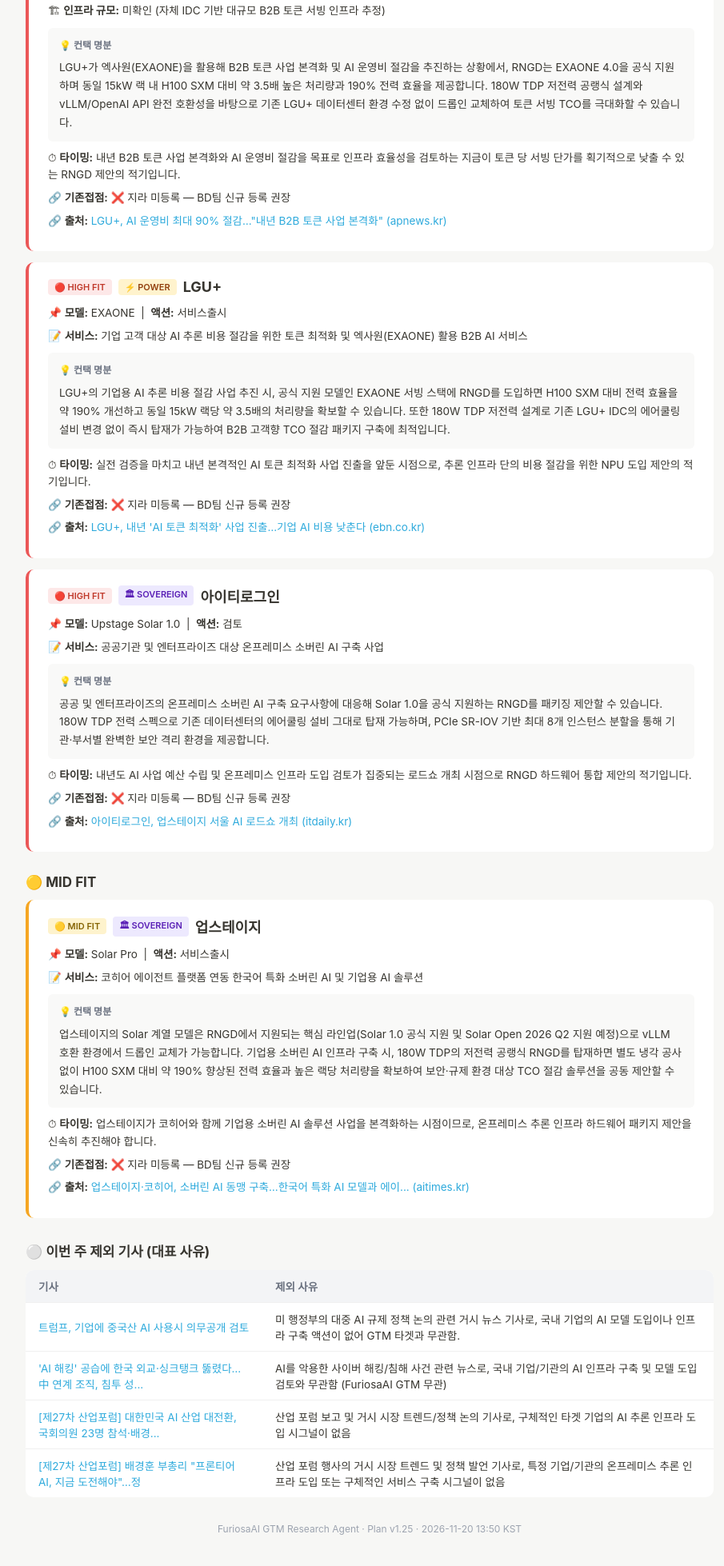
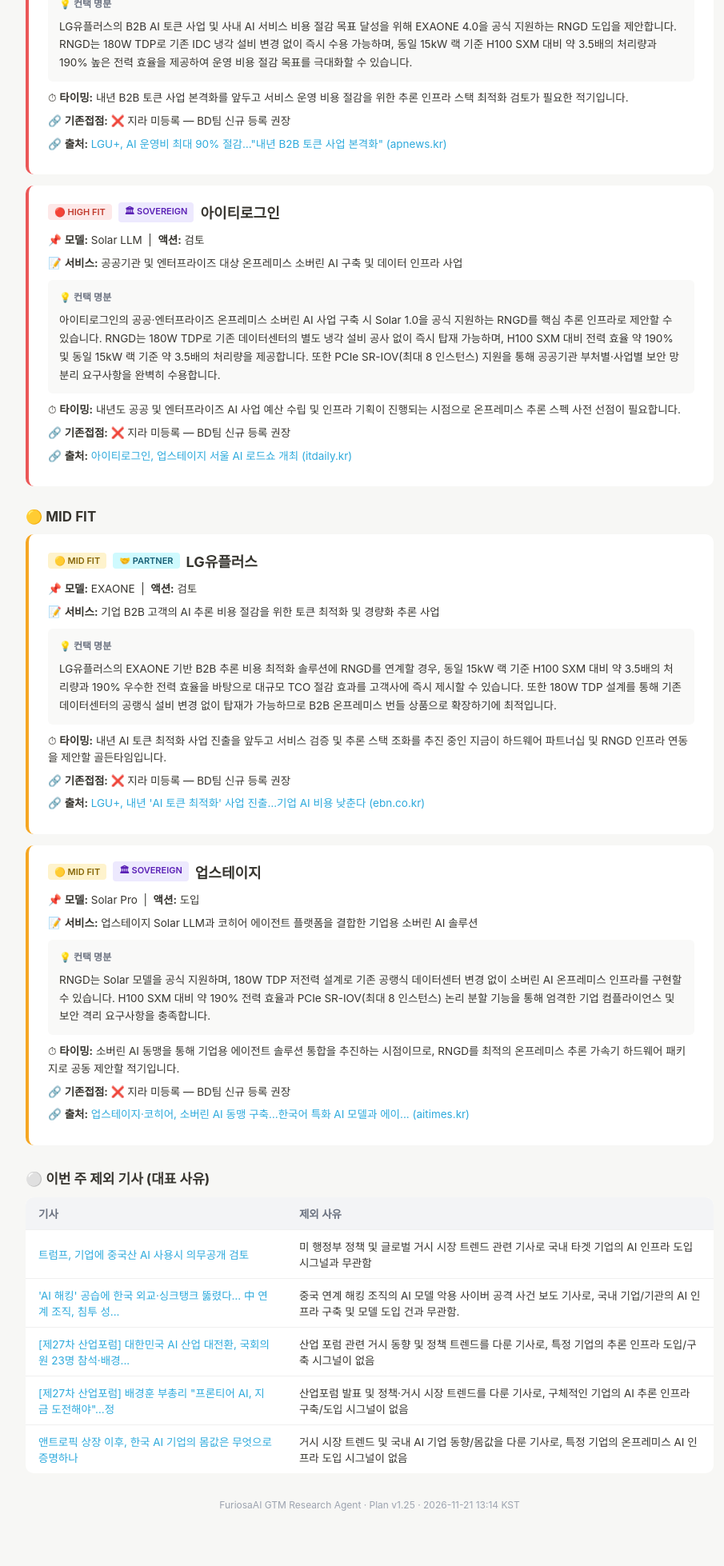
Before and after one commit to boyoonjung1806/furiosa-gtm-report, a plain HTML site: page index.html in a window 1280 px wide. Shown: the part 790-2748 px from the top of the page at 80% size, without its empty margins (178-1083 px from the left). After the commit the page ends 2719 px from the top, so only its background shows below. Drawn offline with Linux system fonts and the light colour scheme.

Commit message:
Weekly report 2026-11-21

```diff
--- a/index.html
+++ b/index.html
@@ -37,8 +37,8 @@
   <div class="header">
     <h1>📡 GTM 위클리 리서치 리포트 — 2026년 11월 46주차</h1>
     <div class="meta">
-      🤖 자동 생성 리포트 | 수집 일시: 2026-11-20 13:38 KST<br>
-      수집 기사: 9건 | FIT 판정: 🔴 HIGH 4건 · 🟡 MID 1건 · 🔵 LOW 0건<br>
+      🤖 자동 생성 리포트 | 수집 일시: 2026-11-21 13:04 KST<br>
+      수집 기사: 10건 | FIT 판정: 🔴 HIGH 3건 · 🟡 MID 2건 · 🔵 LOW 0건<br>
       데이터 소스: 네이버 뉴스 API + Google RSS | 분석: Gemini 2.5 Flash (Plan v1.25) | 기존접점: Jira DMD 실시간 조회
     </div>
   </div>
@@ -52,13 +52,13 @@
             <span class="company">LG디스플레이</span>
           </div>
           <div class="card-row">📌 <b>모델:</b> EXAONE &nbsp;|&nbsp; <b>액션:</b> 도입</div>
-          <div class='card-row'>📝 <b>서비스:</b> 사내 데이터 유출 방지 및 보안 강화를 위한 EXAONE 기반 사내 생성형 AI 서비스</div>
+          <div class='card-row'>📝 <b>서비스:</b> 사내 정보 유출 방지 및 보안 강화를 위한 EXAONE 기반 사내 생성형 AI 서비스</div>
 
           <div class="card-section">
             <div class="section-label">💡 컨택 명분</div>
-            <div>LG디스플레이의 EXAONE 기반 사내 온프레미스 AI 인프라는 외부 데이터 유출 방지와 철저한 사내 보안 유지가 핵심입니다. 180W TDP의 RNGD는 기존 데이터센터의 냉각 설비 변경 없이 즉시 수용 가능하며, 동일 15kW 랙 기준 H100 SXM 대비 약 3.5배의 추론 처리량과 190%의 전력 효율을 제공하여 운영 비용(TCO)을 대폭 절감합니다. 아울러 PCIe SR-IOV(최대 8 인스턴스 분할) 기능을 통해 부서 및 업무별 보안 등급에 맞춘 격리된 온프레미스 추론 환경을 완벽히 구현할 수 있습니다.</div>
+            <div>LG디스플레이의 사내 정보 유출 방지를 위한 프라이빗 EXAONE 추론 인프라 구축 시, RNGD는 180W TDP로 기존 데이터센터 냉각 공사 없이 즉시 도입 가능합니다. PCIe SR-IOV를 통해 최대 8개 인스턴스로 논리적 분리가 가능하여 부서별 보안 컴플라이언스를 완벽히 충족하며, 15kW 랙 기준 H100 SXM 대비 약 3.5배의 처리량 및 190%의 전력 효율을 제공합니다.</div>
           </div>
-          <div class='card-row'>⏱ <b>타이밍:</b> 자체 EXAONE 인프라 구축 후 사내 확산 및 고도화 단계에서 180W 저전력 RNGD를 통한 인프라 TCO 절감 및 보안 격리 솔루션을 제안할 최적의 타이밍입니다.</div>
+          <div class='card-row'>⏱ <b>타이밍:</b> 자체 EXAONE 기반 사내 AI 구축 및 LG CNS 협력 확장에 맞춰, 온프레미스 추론 인프라 TCO 절감 및 보안 강화를 위한 RNGD 제안이 필요한 시점입니다.</div>
           <div class="card-row">🔗 <b>기존접점:</b> ❌ 지라 미등록 — BD팀 신규 등록 권장</div>
           <div class="card-row">🔗 <b>출처:</b> <a href="http://www.press9.kr/news/articleView.html?idxno=86350" target="_blank">초소형 카메라·생성형 AI 결합, 기업 보안까지 위협…대응책 절실 (press9.kr)</a></div>
         </div>
@@ -66,37 +66,19 @@
         <div class="card high">
           <div class="card-header">
             <span class="badge badge-high">🔴 HIGH FIT</span>
-            <span class="badge" style="background:#dcfce7;color:#166534">📈 SCALE</span>
-            <span class="company">LG유플러스 (LGU+)</span>
-          </div>
-          <div class="card-row">📌 <b>모델:</b> EXAONE (엑사원) &nbsp;|&nbsp; <b>액션:</b> 서비스출시</div>
-          <div class='card-row'>📝 <b>서비스:</b> LG AI연구원의 엑사원(EXAONE) 및 자체 AI 모델 기반 사내 AI 코딩 도구 도입 및 B2B AI 토큰 서빙 사업 본격화</div>
-          <div class='card-row'>🏗 <b>인프라 규모:</b> 미확인 (자체 IDC 기반 대규모 B2B 토큰 서빙 인프라 추정)</div>
-          <div class="card-section">
-            <div class="section-label">💡 컨택 명분</div>
-            <div>LGU+가 엑사원(EXAONE)을 활용해 B2B 토큰 사업 본격화 및 AI 운영비 절감을 추진하는 상황에서, RNGD는 EXAONE 4.0을 공식 지원하며 동일 15kW 랙 내 H100 SXM 대비 약 3.5배 높은 처리량과 190% 전력 효율을 제공합니다. 180W TDP 저전력 공랭식 설계와 vLLM/OpenAI API 완전 호환성을 바탕으로 기존 LGU+ 데이터센터 환경 수정 없이 드롭인 교체하여 토큰 서빙 TCO를 극대화할 수 있습니다.</div>
-          </div>
-          <div class='card-row'>⏱ <b>타이밍:</b> 내년 B2B 토큰 사업 본격화와 AI 운영비 절감을 목표로 인프라 효율성을 검토하는 지금이 토큰 당 서빙 단가를 획기적으로 낮출 수 있는 RNGD 제안의 적기입니다.</div>
-          <div class="card-row">🔗 <b>기존접점:</b> ❌ 지라 미등록 — BD팀 신규 등록 권장</div>
-          <div class="card-row">🔗 <b>출처:</b> <a href="https://www.apnews.kr/news/articleView.html?idxno=3053142" target="_blank">LGU+, AI 운영비 최대 90% 절감…&quot;내년 B2B 토큰 사업 본격화&quot; (apnews.kr)</a></div>
-        </div>
-
-        <div class="card high">
-          <div class="card-header">
-            <span class="badge badge-high">🔴 HIGH FIT</span>
             <span class="badge" style="background:#fff3cd;color:#92400e">⚡ POWER</span>
-            <span class="company">LGU+</span>
+            <span class="company">LG유플러스</span>
           </div>
           <div class="card-row">📌 <b>모델:</b> EXAONE &nbsp;|&nbsp; <b>액션:</b> 서비스출시</div>
-          <div class='card-row'>📝 <b>서비스:</b> 기업 고객 대상 AI 추론 비용 절감을 위한 토큰 최적화 및 엑사원(EXAONE) 활용 B2B AI 서비스</div>
+          <div class='card-row'>📝 <b>서비스:</b> LG AI연구원의 엑사원(EXAONE) 기반 개발자 AI 코딩 도구 도입 및 내년 B2B AI 토큰 서비스 사업 추진</div>
 
           <div class="card-section">
             <div class="section-label">💡 컨택 명분</div>
-            <div>LGU+의 기업용 AI 추론 비용 절감 사업 추진 시, 공식 지원 모델인 EXAONE 서빙 스택에 RNGD를 도입하면 H100 SXM 대비 전력 효율을 약 190% 개선하고 동일 15kW 랙당 약 3.5배의 처리량을 확보할 수 있습니다. 또한 180W TDP 저전력 설계로 기존 LGU+ IDC의 에어쿨링 설비 변경 없이 즉시 탑재가 가능하여 B2B 고객향 TCO 절감 패키지 구축에 최적입니다.</div>
+            <div>LG유플러스의 B2B AI 토큰 사업 및 사내 AI 서비스 비용 절감 목표 달성을 위해 EXAONE 4.0을 공식 지원하는 RNGD 도입을 제안합니다. RNGD는 180W TDP로 기존 IDC 냉각 설비 변경 없이 즉시 수용 가능하며, 동일 15kW 랙 기준 H100 SXM 대비 약 3.5배의 처리량과 190% 높은 전력 효율을 제공하여 운영 비용 절감 목표를 극대화할 수 있습니다.</div>
           </div>
-          <div class='card-row'>⏱ <b>타이밍:</b> 실전 검증을 마치고 내년 본격적인 AI 토큰 최적화 사업 진출을 앞둔 시점으로, 추론 인프라 단의 비용 절감을 위한 NPU 도입 제안의 적기입니다.</div>
+          <div class='card-row'>⏱ <b>타이밍:</b> 내년 B2B 토큰 사업 본격화를 앞두고 서비스 운영 비용 절감을 위한 추론 인프라 스택 최적화 검토가 필요한 적기입니다.</div>
           <div class="card-row">🔗 <b>기존접점:</b> ❌ 지라 미등록 — BD팀 신규 등록 권장</div>
-          <div class="card-row">🔗 <b>출처:</b> <a href="https://www.ebn.co.kr/news/articleView.html?idxno=1731692" target="_blank">LGU+, 내년 'AI 토큰 최적화' 사업 진출…기업 AI 비용 낮춘다 (ebn.co.kr)</a></div>
+          <div class="card-row">🔗 <b>출처:</b> <a href="https://www.apnews.kr/news/articleView.html?idxno=3053142" target="_blank">LGU+, AI 운영비 최대 90% 절감…&quot;내년 B2B 토큰 사업 본격화&quot; (apnews.kr)</a></div>
         </div>
 
         <div class="card high">
@@ -105,14 +87,14 @@
             <span class="badge" style="background:#ede9fe;color:#5b21b6">🏛 SOVEREIGN</span>
             <span class="company">아이티로그인</span>
           </div>
-          <div class="card-row">📌 <b>모델:</b> Upstage Solar 1.0 &nbsp;|&nbsp; <b>액션:</b> 검토</div>
-          <div class='card-row'>📝 <b>서비스:</b> 공공기관 및 엔터프라이즈 대상 온프레미스 소버린 AI 구축 사업</div>
+          <div class="card-row">📌 <b>모델:</b> Solar LLM &nbsp;|&nbsp; <b>액션:</b> 검토</div>
+          <div class='card-row'>📝 <b>서비스:</b> 공공기관 및 엔터프라이즈 대상 온프레미스 소버린 AI 구축 및 데이터 인프라 사업</div>
 
           <div class="card-section">
             <div class="section-label">💡 컨택 명분</div>
-            <div>공공 및 엔터프라이즈의 온프레미스 소버린 AI 구축 요구사항에 대응해 Solar 1.0을 공식 지원하는 RNGD를 패키징 제안할 수 있습니다. 180W TDP 전력 스펙으로 기존 데이터센터의 에어쿨링 설비 그대로 탑재 가능하며, PCIe SR-IOV 기반 최대 8개 인스턴스 분할을 통해 기관·부서별 완벽한 보안 격리 환경을 제공합니다.</div>
+            <div>아이티로그인의 공공·엔터프라이즈 온프레미스 소버린 AI 사업 구축 시 Solar 1.0을 공식 지원하는 RNGD를 핵심 추론 인프라로 제안할 수 있습니다. RNGD는 180W TDP로 기존 데이터센터의 별도 냉각 설비 공사 없이 즉시 탑재 가능하며, H100 SXM 대비 전력 효율 약 190% 및 동일 15kW 랙 기준 약 3.5배의 처리량을 제공합니다. 또한 PCIe SR-IOV(최대 8 인스턴스) 지원을 통해 공공기관 부처별·사업별 보안 망분리 요구사항을 완벽히 수용합니다.</div>
           </div>
-          <div class='card-row'>⏱ <b>타이밍:</b> 내년도 AI 사업 예산 수립 및 온프레미스 인프라 도입 검토가 집중되는 로드쇼 개최 시점으로 RNGD 하드웨어 통합 제안의 적기입니다.</div>
+          <div class='card-row'>⏱ <b>타이밍:</b> 내년도 공공 및 엔터프라이즈 AI 사업 예산 수립 및 인프라 기획이 진행되는 시점으로 온프레미스 추론 스펙 사전 선점이 필요합니다.</div>
           <div class="card-row">🔗 <b>기존접점:</b> ❌ 지라 미등록 — BD팀 신규 등록 권장</div>
           <div class="card-row">🔗 <b>출처:</b> <a href="https://www.itdaily.kr/news/articleView.html?idxno=242939" target="_blank">아이티로그인, 업스테이지 서울 AI 로드쇼 개최 (itdaily.kr)</a></div>
         </div>
@@ -122,16 +104,33 @@
         <div class="card mid">
           <div class="card-header">
             <span class="badge badge-mid">🟡 MID FIT</span>
+            <span class="badge" style="background:#cffafe;color:#155e75">🤝 PARTNER</span>
+            <span class="company">LG유플러스</span>
+          </div>
+          <div class="card-row">📌 <b>모델:</b> EXAONE &nbsp;|&nbsp; <b>액션:</b> 검토</div>
+          <div class='card-row'>📝 <b>서비스:</b> 기업 B2B 고객의 AI 추론 비용 절감을 위한 토큰 최적화 및 경량화 추론 사업</div>
+          <div class="card-section">
+            <div class="section-label">💡 컨택 명분</div>
+            <div>LG유플러스의 EXAONE 기반 B2B 추론 비용 최적화 솔루션에 RNGD를 연계할 경우, 동일 15kW 랙 기준 H100 SXM 대비 약 3.5배의 처리량과 190% 우수한 전력 효율을 바탕으로 대규모 TCO 절감 효과를 고객사에 즉시 제시할 수 있습니다. 또한 180W TDP 설계를 통해 기존 데이터센터의 공랭식 설비 변경 없이 탑재가 가능하므로 B2B 온프레미스 번들 상품으로 확장하기에 최적입니다.</div>
+          </div>
+          <div class='card-row'>⏱ <b>타이밍:</b> 내년 AI 토큰 최적화 사업 진출을 앞두고 서비스 검증 및 추론 스택 조화를 추진 중인 지금이 하드웨어 파트너십 및 RNGD 인프라 연동을 제안할 골든타임입니다.</div>
+          <div class="card-row">🔗 <b>기존접점:</b> ❌ 지라 미등록 — BD팀 신규 등록 권장</div>
+          <div class="card-row">🔗 <b>출처:</b> <a href="https://www.ebn.co.kr/news/articleView.html?idxno=1731692" target="_blank">LGU+, 내년 'AI 토큰 최적화' 사업 진출…기업 AI 비용 낮춘다 (ebn.co.kr)</a></div>
+        </div>
+
+        <div class="card mid">
+          <div class="card-header">
+            <span class="badge badge-mid">🟡 MID FIT</span>
             <span class="badge" style="background:#ede9fe;color:#5b21b6">🏛 SOVEREIGN</span>
             <span class="company">업스테이지</span>
           </div>
-          <div class="card-row">📌 <b>모델:</b> Solar Pro &nbsp;|&nbsp; <b>액션:</b> 서비스출시</div>
-          <div class='card-row'>📝 <b>서비스:</b> 코히어 에이전트 플랫폼 연동 한국어 특화 소버린 AI 및 기업용 AI 솔루션</div>
+          <div class="card-row">📌 <b>모델:</b> Solar Pro &nbsp;|&nbsp; <b>액션:</b> 도입</div>
+          <div class='card-row'>📝 <b>서비스:</b> 업스테이지 Solar LLM과 코히어 에이전트 플랫폼을 결합한 기업용 소버린 AI 솔루션</div>
           <div class="card-section">
             <div class="section-label">💡 컨택 명분</div>
-            <div>업스테이지의 Solar 계열 모델은 RNGD에서 지원되는 핵심 라인업(Solar 1.0 공식 지원 및 Solar Open 2026 Q2 지원 예정)으로 vLLM 호환 환경에서 드롭인 교체가 가능합니다. 기업용 소버린 AI 인프라 구축 시, 180W TDP의 저전력 공랭식 RNGD를 탑재하면 별도 냉각 공사 없이 H100 SXM 대비 약 190% 향상된 전력 효율과 높은 랙당 처리량을 확보하여 보안·규제 환경 대상 TCO 절감 솔루션을 공동 제안할 수 있습니다.</div>
+            <div>RNGD는 Solar 모델을 공식 지원하며, 180W TDP 저전력 설계로 기존 공랭식 데이터센터 변경 없이 소버린 AI 온프레미스 인프라를 구현할 수 있습니다. H100 SXM 대비 약 190% 전력 효율과 PCIe SR-IOV(최대 8 인스턴스) 논리 분할 기능을 통해 엄격한 기업 컴플라이언스 및 보안 격리 요구사항을 충족합니다.</div>
           </div>
-          <div class='card-row'>⏱ <b>타이밍:</b> 업스테이지가 코히어와 함께 기업용 소버린 AI 솔루션 사업을 본격화하는 시점이므로, 온프레미스 추론 인프라 하드웨어 패키지 제안을 신속히 추진해야 합니다.</div>
+          <div class='card-row'>⏱ <b>타이밍:</b> 소버린 AI 동맹을 통해 기업용 에이전트 솔루션 통합을 추진하는 시점이므로, RNGD를 최적의 온프레미스 추론 가속기 하드웨어 패키지로 공동 제안할 적기입니다.</div>
           <div class="card-row">🔗 <b>기존접점:</b> ❌ 지라 미등록 — BD팀 신규 등록 권장</div>
           <div class="card-row">🔗 <b>출처:</b> <a href="https://www.aitimes.kr/news/articleView.html?idxno=42754" target="_blank">업스테이지·코히어, 소버린 AI 동맹 구축…한국어 특화 AI 모델과 에이... (aitimes.kr)</a></div>
         </div>
@@ -143,20 +142,23 @@
     <tr><th>기사</th><th>제외 사유</th></tr>
     <tr>
           <td><a href="http://www.hansbiz.co.kr/news/articleView.html?idxno=885714" target="_blank">트럼프, 기업에 중국산 AI 사용시 의무공개 검토</a></td>
-          <td>미 행정부의 대중 AI 규제 정책 논의 관련 거시 뉴스 기사로, 국내 기업의 AI 모델 도입이나 인프라 구축 액션이 없어 GTM 타겟과 무관함.</td>
+          <td>미 행정부 정책 및 글로벌 거시 시장 트렌드 관련 기사로 국내 타겟 기업의 AI 인프라 도입 시그널과 무관함</td>
         </tr><tr>
           <td><a href="https://www.pointdaily.co.kr/news/articleView.html?idxno=326325" target="_blank">'AI 해킹' 공습에 한국 외교·싱크탱크 뚫렸다… 中 연계 조직, 침투 성...</a></td>
-          <td>AI를 악용한 사이버 해킹/침해 사건 관련 뉴스로, 국내 기업/기관의 AI 인프라 구축 및 모델 도입 검토와 무관함 (FuriosaAI GTM 무관)</td>
+          <td>중국 연계 해킹 조직의 AI 모델 악용 사이버 공격 사건 보도 기사로, 국내 기업/기관의 AI 인프라 구축 및 모델 도입 건과 무관함.</td>
         </tr><tr>
           <td><a href="https://www.polinews.co.kr/news/articleView.html?idxno=748708" target="_blank">[제27차 산업포럼] 대한민국 AI 산업 대전환, 국회의원 23명 참석·배경...</a></td>
-          <td>산업 포럼 보고 및 거시 시장 트렌드/정책 논의 기사로, 구체적인 타겟 기업의 AI 추론 인프라 도입 시그널이 없음</td>
+          <td>산업 포럼 관련 거시 동향 및 정책 트렌드를 다룬 기사로, 특정 기업의 추론 인프라 도입/구축 시그널이 없음</td>
         </tr><tr>
           <td><a href="https://www.polinews.co.kr/news/articleView.html?idxno=748674" target="_blank">[제27차 산업포럼] 배경훈 부총리 &quot;프론티어 AI, 지금 도전해야&quot;…정</a></td>
-          <td>산업 포럼 행사의 거시 시장 트렌드 및 정책 발언 기사로, 특정 기업/기관의 온프레미스 추론 인프라 도입 또는 구체적인 서비스 구축 시그널이 없음</td>
+          <td>산업포럼 발표 및 정책·거시 시장 트렌드를 다룬 기사로, 구체적인 기업의 AI 추론 인프라 구축/도입 시그널이 없음</td>
+        </tr><tr>
+          <td><a href="https://www.koreaittimes.com/news/articleView.html?idxno=159344" target="_blank">앤트로픽 상장 이후, 한국 AI 기업의 몸값은 무엇으로 증명하나</a></td>
+          <td>거시 시장 트렌드 및 국내 AI 기업 동향/몸값을 다룬 기사로, 특정 기업의 온프레미스 AI 인프라 도입 시그널이 없음</td>
         </tr>
   </table>
 
-  <div class="footer">FuriosaAI GTM Research Agent · Plan v1.25 · 2026-11-20 13:50 KST</div>
+  <div class="footer">FuriosaAI GTM Research Agent · Plan v1.25 · 2026-11-21 13:14 KST</div>
 </div>
 </body>
 </html>
```
